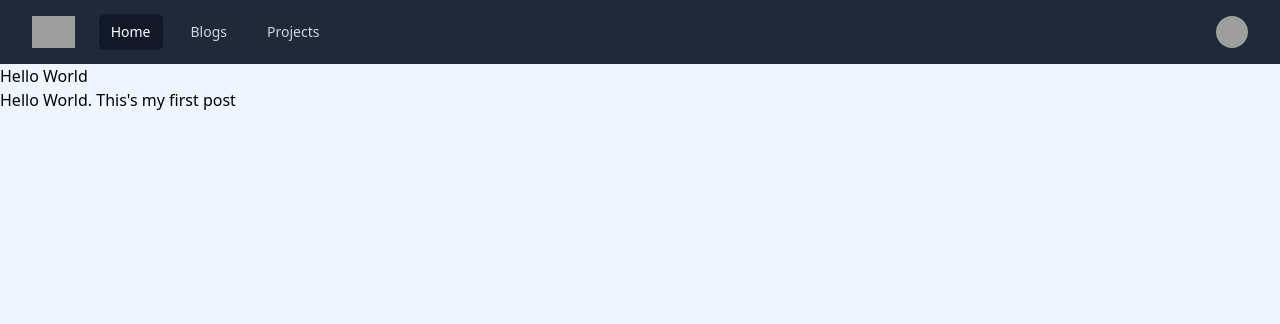
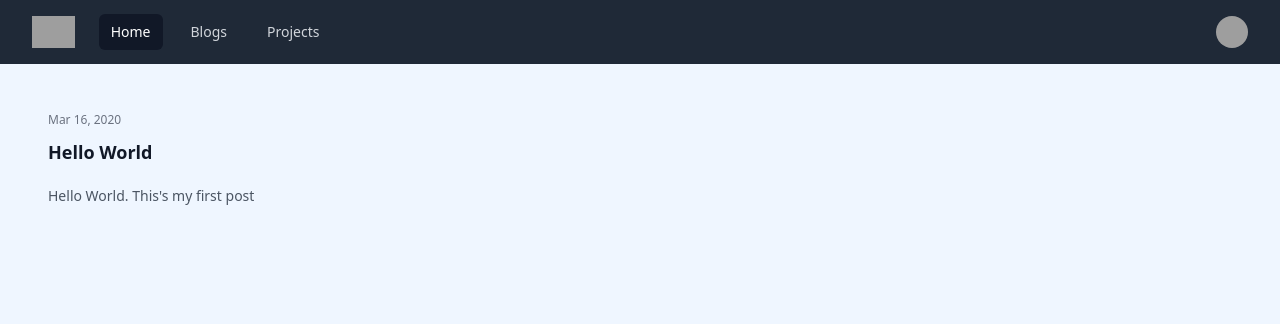
Before and after one commit to louiskwt/lt_page, a Django app: page / in a window 1280 px wide. Shown: the top 324 px of the page. Run offline with Django 4.2, Linux system fonts and the light colour scheme; data comes from the database, SQL or seed files in the repository; grey boxes are pictures that could not be loaded.

Commit message:
set up blog component with tailwind

```diff
--- a/static/css/styles.css
+++ b/static/css/styles.css
@@ -574,6 +574,10 @@ video {
   inset: -0.375rem;
 }
 
+.inset-0 {
+  inset: 0px;
+}
+
 .inset-y-0 {
   top: 0px;
   bottom: 0px;
@@ -596,12 +600,45 @@ video {
   margin-right: auto;
 }
 
+.mx-3 {
+  margin-left: 0.75rem;
+  margin-right: 0.75rem;
+}
+
+.mx-12 {
+  margin-left: 3rem;
+  margin-right: 3rem;
+}
+
 .ml-3 {
   margin-left: 0.75rem;
 }
 
 .mt-2 {
   margin-top: 0.5rem;
+}
+
+.mt-3 {
+  margin-top: 0.75rem;
+}
+
+.mt-5 {
+  margin-top: 1.25rem;
+}
+
+.mt-8 {
+  margin-top: 2rem;
+}
+
+.mt-12 {
+  margin-top: 3rem;
+}
+
+.line-clamp-3 {
+  overflow: hidden;
+  display: -webkit-box;
+  -webkit-box-orient: vertical;
+  -webkit-line-clamp: 3;
 }
 
 .block {
@@ -632,6 +669,10 @@ video {
   height: 2rem;
 }
 
+.h-10 {
+  height: 2.5rem;
+}
+
 .w-48 {
   width: 12rem;
 }
@@ -648,8 +689,16 @@ video {
   width: auto;
 }
 
+.w-10 {
+  width: 2.5rem;
+}
+
 .max-w-7xl {
   max-width: 80rem;
+}
+
+.max-w-xl {
+  max-width: 36rem;
 }
 
 .flex-1 {
@@ -680,6 +729,14 @@ video {
   transform: translate(var(--tw-translate-x), var(--tw-translate-y)) rotate(var(--tw-rotate)) skewX(var(--tw-skew-x)) skewY(var(--tw-skew-y)) scaleX(var(--tw-scale-x)) scaleY(var(--tw-scale-y));
 }
 
+.flex-col {
+  flex-direction: column;
+}
+
+.items-start {
+  align-items: flex-start;
+}
+
 .items-center {
   align-items: center;
 }
@@ -690,6 +747,11 @@ video {
 
 .justify-between {
   justify-content: space-between;
+}
+
+.gap-x-4 {
+  -moz-column-gap: 1rem;
+       column-gap: 1rem;
 }
 
 .space-x-4 > :not([hidden]) ~ :not([hidden]) {
@@ -737,6 +799,11 @@ video {
   background-color: rgb(255 255 255 / var(--tw-bg-opacity));
 }
 
+.bg-gray-50 {
+  --tw-bg-opacity: 1;
+  background-color: rgb(249 250 251 / var(--tw-bg-opacity));
+}
+
 .p-1 {
   padding: 0.25rem;
 }
@@ -770,6 +837,11 @@ video {
   padding-bottom: 0.5rem;
 }
 
+.py-1\.5 {
+  padding-top: 0.375rem;
+  padding-bottom: 0.375rem;
+}
+
 .pb-3 {
   padding-bottom: 0.75rem;
 }
@@ -792,8 +864,26 @@ video {
   line-height: 1.25rem;
 }
 
+.text-lg {
+  font-size: 1.125rem;
+  line-height: 1.75rem;
+}
+
+.text-xs {
+  font-size: 0.75rem;
+  line-height: 1rem;
+}
+
 .font-medium {
   font-weight: 500;
+}
+
+.font-semibold {
+  font-weight: 600;
+}
+
+.leading-6 {
+  line-height: 1.5rem;
 }
 
 .text-gray-300 {
@@ -814,6 +904,21 @@ video {
 .text-white {
   --tw-text-opacity: 1;
   color: rgb(255 255 255 / var(--tw-text-opacity));
+}
+
+.text-gray-500 {
+  --tw-text-opacity: 1;
+  color: rgb(107 114 128 / var(--tw-text-opacity));
+}
+
+.text-gray-600 {
+  --tw-text-opacity: 1;
+  color: rgb(75 85 99 / var(--tw-text-opacity));
+}
+
+.text-gray-900 {
+  --tw-text-opacity: 1;
+  color: rgb(17 24 39 / var(--tw-text-opacity));
 }
 
 .opacity-0 {
@@ -874,6 +979,11 @@ video {
   background-color: rgb(55 65 81 / var(--tw-bg-opacity));
 }
 
+.hover\:bg-gray-100:hover {
+  --tw-bg-opacity: 1;
+  background-color: rgb(243 244 246 / var(--tw-bg-opacity));
+}
+
 .hover\:text-white:hover {
   --tw-text-opacity: 1;
   color: rgb(255 255 255 / var(--tw-text-opacity));
@@ -905,6 +1015,11 @@ video {
 
 .focus\:ring-offset-gray-800:focus {
   --tw-ring-offset-color: #1f2937;
+}
+
+.group:hover .group-hover\:text-gray-600 {
+  --tw-text-opacity: 1;
+  color: rgb(75 85 99 / var(--tw-text-opacity));
 }
 
 @media (min-width: 640px) {
--- a/templates/base.html
+++ b/templates/base.html
@@ -73,6 +73,6 @@
         </div>
       </div>
     </nav>
-    <div>{% block content %} {% endblock content %}</div>
+    <div class="mx-12 mt-12">{% block content %} {% endblock content %}</div>
   </body>
 </html>
--- a/templates/home.html
+++ b/templates/home.html
@@ -4,9 +4,21 @@
 {% block content %}
 <!-- posts  -->
 {% for post in post_list %}
-<div>
-  <h2><a href="">{{ post.title }}</a></h2>
-  <p>{{ post.body }}</p>
-</div>
+
+<article class="flex max-w-xl flex-col items-start justify-between">
+  <div class="flex items-center gap-x-4 text-xs">
+    <time datetime="2020-03-16" class="text-gray-500">Mar 16, 2020</time>
+    <!-- <a href="#" class="relative z-10 rounded-full bg-gray-50 px-3 py-1.5 font-medium text-gray-600 hover:bg-gray-100">Marketing</a> -->
+  </div>
+  <div class="group relative">
+    <h3 class="mt-3 text-lg font-semibold leading-6 text-gray-900 group-hover:text-gray-600">
+      <a href="#">
+        <span class="absolute inset-0"></span>
+        {{ post.title }}
+      </a>
+    </h3>
+    <p class="mt-5 line-clamp-3 text-sm leading-6 text-gray-600">{{ post.body }}</p>
+  </div>
+</article>
 
 {% endfor %} {% endblock content %}
```
